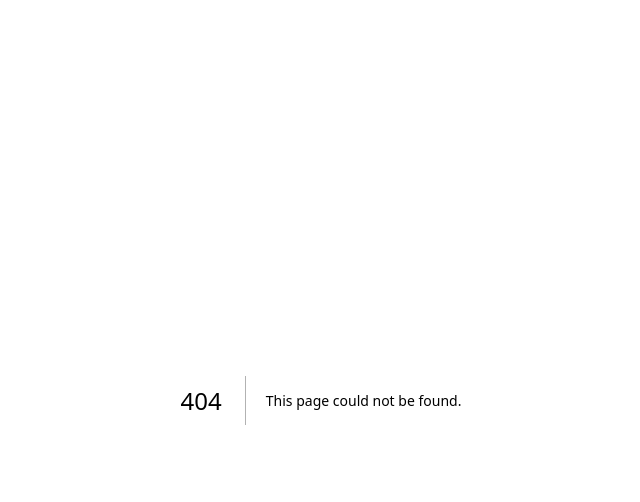
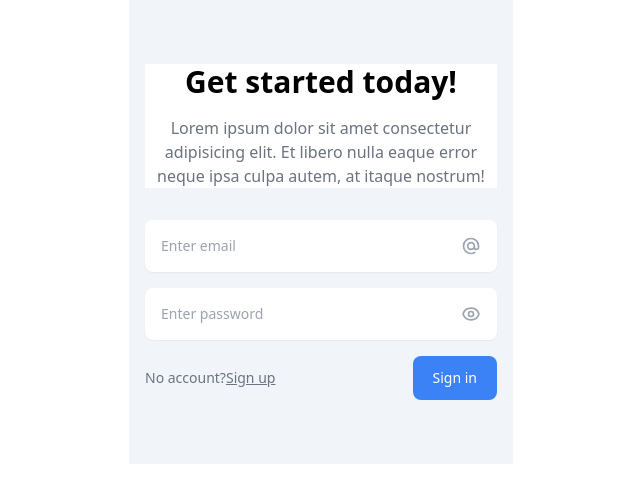
Before and after one commit to ssdc-toy/present-client, a Next.js app: page /send/enter in a window 1280 px wide. Before the commit this address had no page. Shown: the top 502 px of the page, without its empty margins (319-959 px from the left). Built offline with nearby package versions, Linux system fonts and the light colour scheme.

Commit message:
💄 layout 설정
- https://tailwindcss.com/docs/max-width

```diff
--- a/pages/_app.js
+++ b/pages/_app.js
@@ -1,5 +1,10 @@
-import '../styles/globals.css';
+import { Layout } from "components";
+import "../styles/globals.css";
 
 export default function App({ Component, pageProps }) {
-  return <Component {...pageProps} />;
+  return (
+    <Layout>
+      <Component {...pageProps} />
+    </Layout>
+  );
 }
--- /dev/null
+++ b/pages/send/enter.jsx
@@ -0,0 +1,100 @@
+const Enter = () => {
+  return (
+    <>
+      <div class="mx-auto max-w-lg text-center bg-white">
+        <h1 class="text-3xl font-bold sm:text-3xl">Get started today!</h1>
+
+        <p class="mt-4 text-gray-500">
+          Lorem ipsum dolor sit amet consectetur adipisicing elit. Et libero
+          nulla eaque error neque ipsa culpa autem, at itaque nostrum!
+        </p>
+      </div>
+      <form action="" class="mx-auto mt-8 mb-0 max-w-md space-y-4">
+        <div>
+          <label for="email" class="sr-only">
+            Email
+          </label>
+
+          <div class="relative">
+            <input
+              type="email"
+              class="w-full rounded-lg border-gray-200 p-4 pr-12 text-sm shadow-sm"
+              placeholder="Enter email"
+            />
+
+            <span class="absolute inset-y-0 right-4 inline-flex items-center">
+              <svg
+                xmlns="http://www.w3.org/2000/svg"
+                class="h-5 w-5 text-gray-400"
+                fill="none"
+                viewBox="0 0 24 24"
+                stroke="currentColor"
+              >
+                <path
+                  stroke-linecap="round"
+                  stroke-linejoin="round"
+                  stroke-width="2"
+                  d="M16 12a4 4 0 10-8 0 4 4 0 008 0zm0 0v1.5a2.5 2.5 0 005 0V12a9 9 0 10-9 9m4.5-1.206a8.959 8.959 0 01-4.5 1.207"
+                />
+              </svg>
+            </span>
+          </div>
+        </div>
+
+        <div>
+          <label for="password" class="sr-only">
+            Password
+          </label>
+          <div class="relative">
+            <input
+              type="password"
+              class="w-full rounded-lg border-gray-200 p-4 pr-12 text-sm shadow-sm"
+              placeholder="Enter password"
+            />
+
+            <span class="absolute inset-y-0 right-4 inline-flex items-center">
+              <svg
+                xmlns="http://www.w3.org/2000/svg"
+                class="h-5 w-5 text-gray-400"
+                fill="none"
+                viewBox="0 0 24 24"
+                stroke="currentColor"
+              >
+                <path
+                  stroke-linecap="round"
+                  stroke-linejoin="round"
+                  stroke-width="2"
+                  d="M15 12a3 3 0 11-6 0 3 3 0 016 0z"
+                />
+                <path
+                  stroke-linecap="round"
+                  stroke-linejoin="round"
+                  stroke-width="2"
+                  d="M2.458 12C3.732 7.943 7.523 5 12 5c4.478 0 8.268 2.943 9.542 7-1.274 4.057-5.064 7-9.542 7-4.477 0-8.268-2.943-9.542-7z"
+                />
+              </svg>
+            </span>
+          </div>
+        </div>
+
+        <div class="flex items-center justify-between">
+          <p class="text-sm text-gray-500">
+            No account?
+            <a class="underline" href="">
+              Sign up
+            </a>
+          </p>
+
+          <button
+            type="submit"
+            class="ml-3 inline-block rounded-lg bg-blue-500 px-5 py-3 text-sm font-medium text-white"
+          >
+            Sign in
+          </button>
+        </div>
+      </form>
+    </>
+  );
+};
+
+export default Enter;
```
